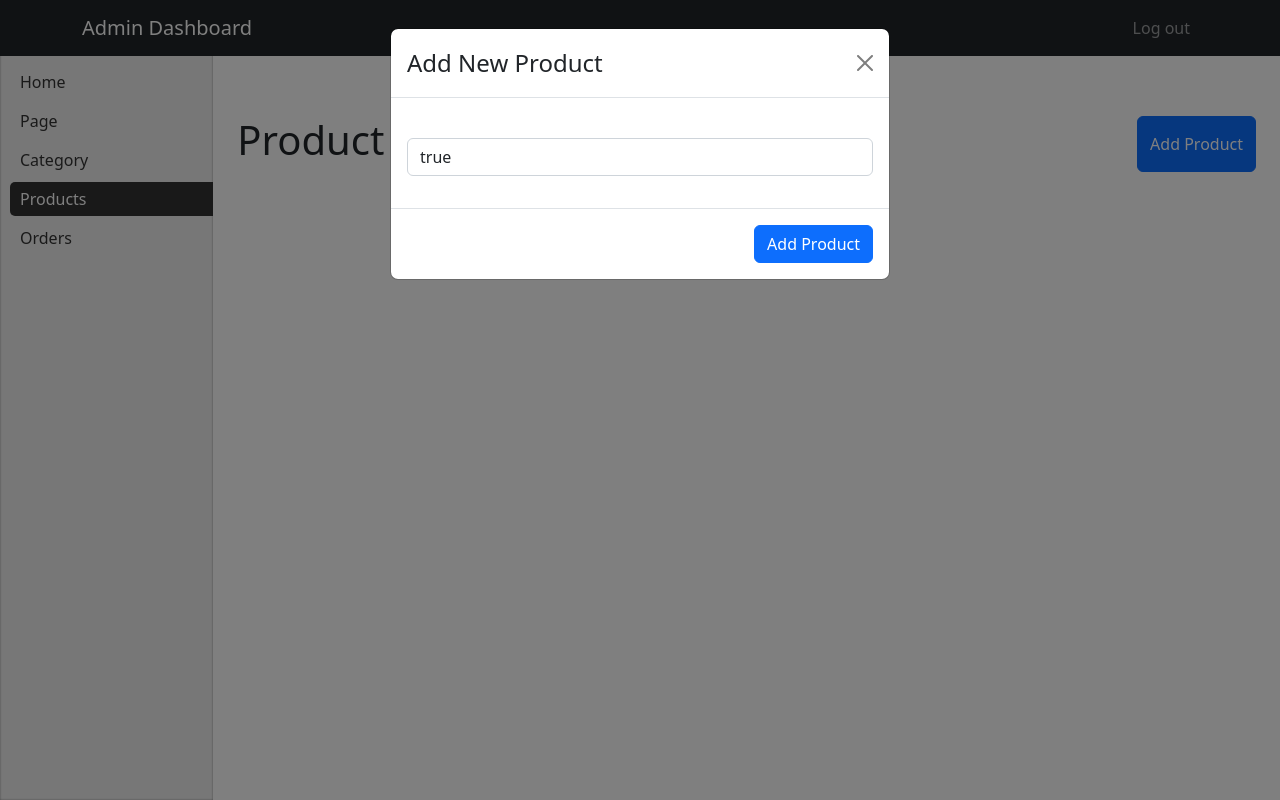
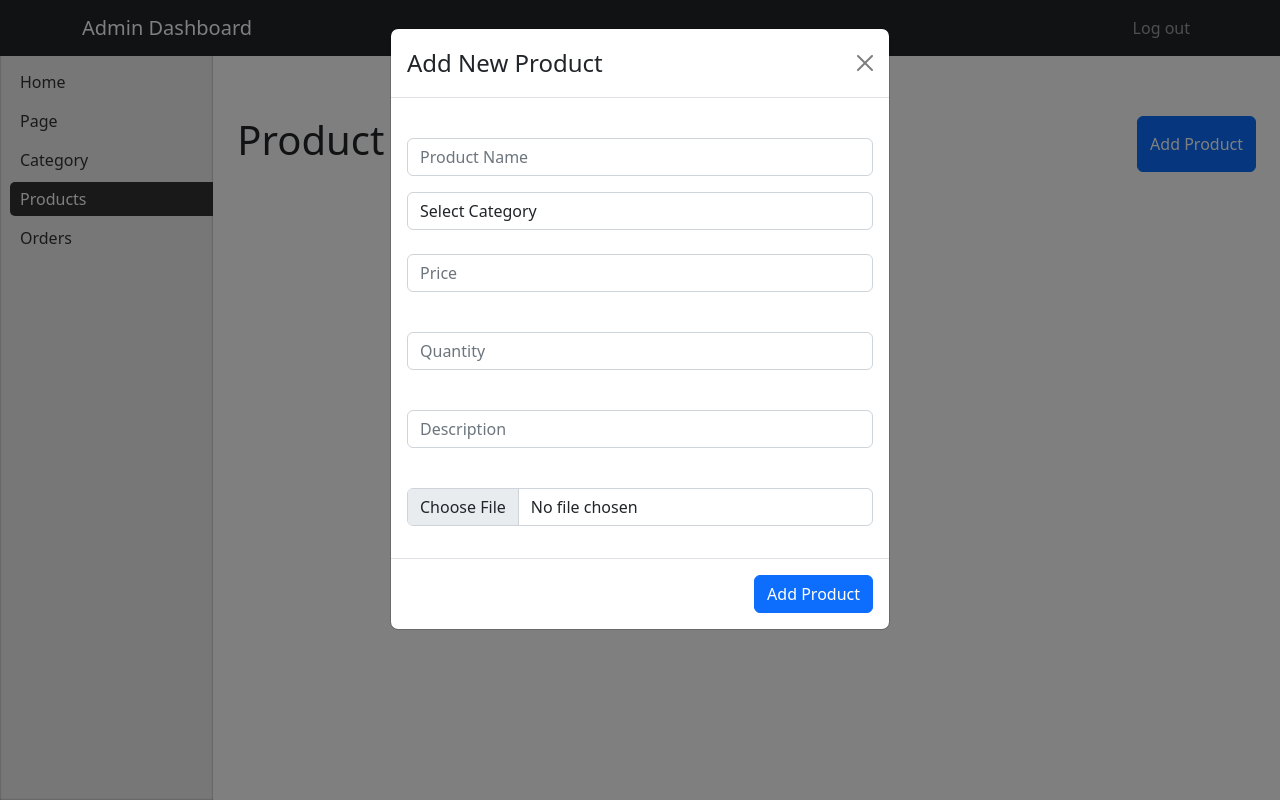
Before and after one commit to RiyaadHossain/AdminApp-FlipkartClone, a React (Create React App) app: page /products in a window 1280 px wide. Both pictures are taken after a click on the button "Add Product". Built offline with nearby package versions, Linux system fonts and the light colour scheme.

Commit message:
product added

```diff
--- a/src/Actions/constants.js
+++ b/src/Actions/constants.js
@@ -24,6 +24,9 @@ export const categoryContants = {
 }
 
 export const productContants = {
+  GETPRODUCT_REQUEST: "GETPRODUCT_REQUEST",
+  GETPRODUCT_SUCCESS: "GETPRODUCT_SUCCESS",
+  GETPRODUCT_FAIL: "GETPRODUCT_FAIL",
   ADDPRODUCT_REQUEST: "ADDPRODUCT_REQUEST",
   ADDPRODUCT_SUCCESS: "ADDPRODUCT_SUCCESS",
   ADDPRODUCT_FAIL: "ADDPRODUCT_FAIL",
--- a/src/Actions/productAction.js
+++ b/src/Actions/productAction.js
@@ -1,13 +1,13 @@
 import axiosAPI from "../Helpers/axios"
 import { productContants } from "./constants"
 
-export const addProduct = () => {
+export const addProduct = (form) => {
     return async dispatch => {
 
         dispatch({ type: productContants.ADDPRODUCT_REQUEST })
 
-        const res = await axiosAPI.post("")
-
+        const res = await axiosAPI.post("product/addProduct", form)
+        console.log(res)
         if (res.status === 200) {
             dispatch({ type: productContants.ADDPRODUCT_SUCCESS, payload: {} })
         } else {
--- a/src/Pages/Product/Product.jsx
+++ b/src/Pages/Product/Product.jsx
@@ -1,15 +1,45 @@
 import React, { useState } from "react";
 import Layout from "../../Components/Layout/Layout";
-// import { useDispatch, useSelector } from "react-redux/es/exports";
+import InputField from "../../Components/UI/InputField";
+import { useDispatch, useSelector } from "react-redux/es/exports";
 import { Col, Row, Button, Modal, Container } from "react-bootstrap";
-import InputField from "../../Components/UI/InputField";
+import { addProduct } from "../../Actions/productAction";
 
 function Product() {
+  const [name, setName] = useState("");
+  const [price, setPrice] = useState("");
+  const [show, setShow] = useState(false);
+  const [picture, setPicture] = useState([]);
+  const [quantity, setQuantity] = useState("");
+  const [category, setCategory] = useState("");
+  const [description, setDescription] = useState("");
 
-  const [show, setShow] = useState(false);
+  const dispatch = useDispatch();
+  const categories = useSelector((state) => state.category.categories);
+
+  /* Function to Display Categories in a Linear Way */
+  const showCategory = (categories, option = []) => {
+    for (const cate of categories) {
+      option.push(cate);
+      if (cate.children.length) showCategory(cate.children, option);
+    }
+    return option;
+  };
 
   /* To Handle Submit */
-  const handleSubmit = () => {}
+  const handleSubmit = () => {
+    const form = new FormData()
+    form.append("name", name)
+    form.append("price", price)
+    form.append("productImg", picture)
+    form.append("quantity", quantity)
+    form.append("category", category)
+    form.append("description", description)
+    dispatch(addProduct(form))
+    setShow(false);
+  };
+
+  console.log(picture.map((pic) => pic.name));
 
   return (
     <Layout sidebar>
@@ -25,9 +55,7 @@ function Product() {
           </Col>
         </Row>
         <Row>
-        <Col md={12}>
-
-        </Col>
+          <Col md={12}></Col>
         </Row>
 
         <Modal show={show} onHide={() => setShow(false)}>
@@ -38,11 +66,48 @@ function Product() {
           <Modal.Body>
             <InputField
               type="text"
-            placeholder="Category Name"
-            value
-            onChange
+              placeholder="Product Name"
+              value={name}
+              onChange={(e) => setName(e.target.value)}
             />
 
+            <select
+              className="form-control"
+              value={category}
+              onChange={(e) => setCategory(e.target.value)}
+            >
+              <option>Select Category</option>
+              {showCategory(categories).map((cate) => (
+                <option key={cate.value} value={cate._id}>
+                  {cate.name}
+                </option>
+              ))}
+            </select>
+
+            <InputField
+              type="text"
+              placeholder="Price"
+              value={price}
+              onChange={(e) => setPrice(e.target.value)}
+            />
+
+            <InputField
+              type="text"
+              placeholder="Quantity"
+              value={quantity}
+              onChange={(e) => setQuantity(e.target.value)}
+            />
+
+            <InputField
+              type="text"
+              placeholder="Description"
+              value={description}
+              onChange={(e) => setDescription(e.target.value)}
+            />
+            <InputField
+              type="file"
+              onChange={(e) => setPicture([...picture, e.target.files[0]])}
+            />
           </Modal.Body>
 
           <Modal.Footer>
--- a/src/Reducers/categoryReducer.js
+++ b/src/Reducers/categoryReducer.js
@@ -25,7 +25,9 @@ const buildNewCategories = (parentId, categories, category) => {
                 children: []
             }; */
             myCategories.push({
-                ...cat, children: cat.children.length > 0 ? buildNewCategories(parentId, [...cat.children, { _id: category._id, name: category.name, slug: category.slug, parentId: category.parentId, children: category.children }], category) : []
+                ...cat,
+                children: cat.children.length ? buildNewCategories(parentId, [...cat.children,
+                { _id: category._id, name: category.name, slug: category.slug, parentId: category.parentId, children: category.children }], category) : []
             })
         } else {
             myCategories.push({
--- a/src/Reducers/productReducer.js
+++ b/src/Reducers/productReducer.js
@@ -1,7 +1,25 @@
-const initialState = {};
+import { productContants } from "../Actions/constants";
+
+const initialState = { laoding: false, message: "", error: null };
 
 const productReducer = (state = initialState, action) => {
+
+    switch (action.type) {
+
+        case productContants.ADDPRODUCT_REQUEST:
+            state = { ...state, laoding: true }
+            break;
+        case productContants.ADDPRODUCT_SUCCESS:
+            state = { ...state, laoding: false, message: "Product Added Successfully" }
+            break;
+        case productContants.ADDPRODUCT_FAIL:
+            state = { ...initialState }
+            break;
+        default:
+            break;
+    }
     return state
+
 }
 
 export default productReducer
```
Lines whose indentation alone changed are shown as unchanged.
